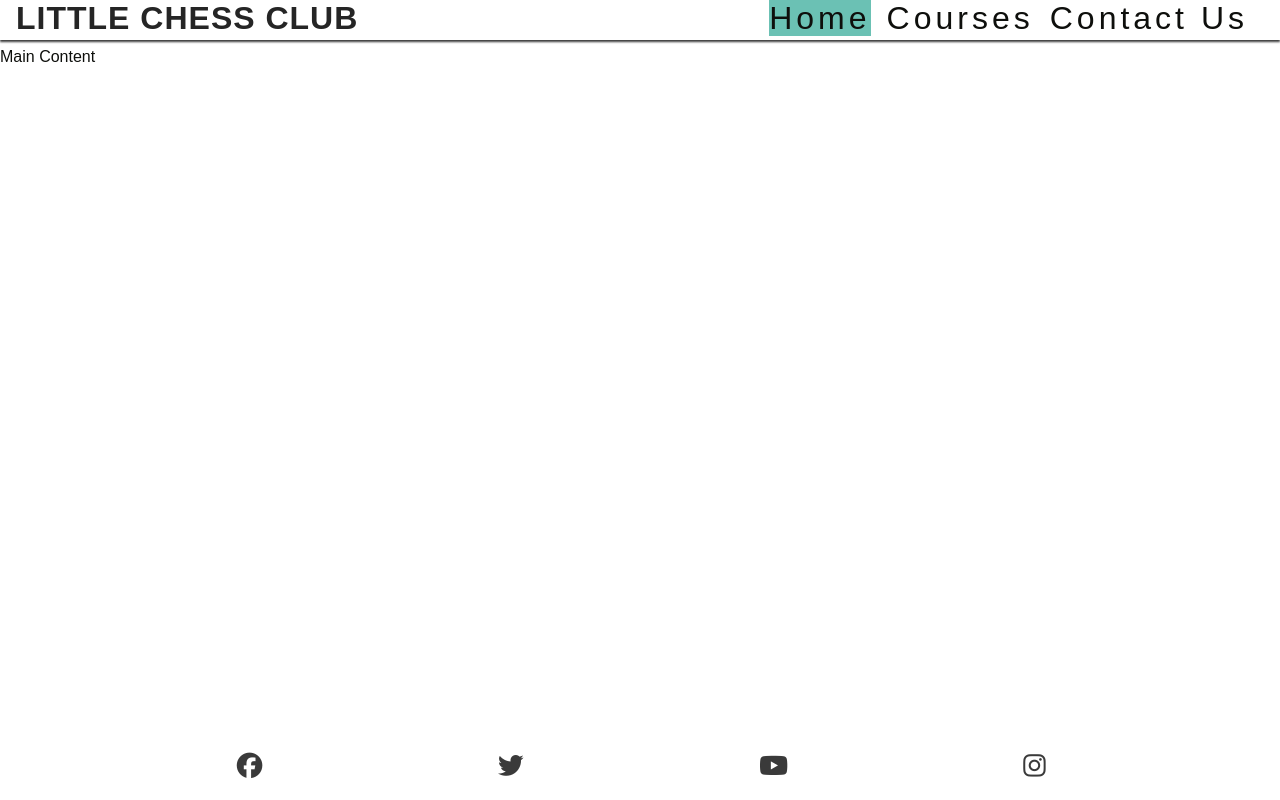
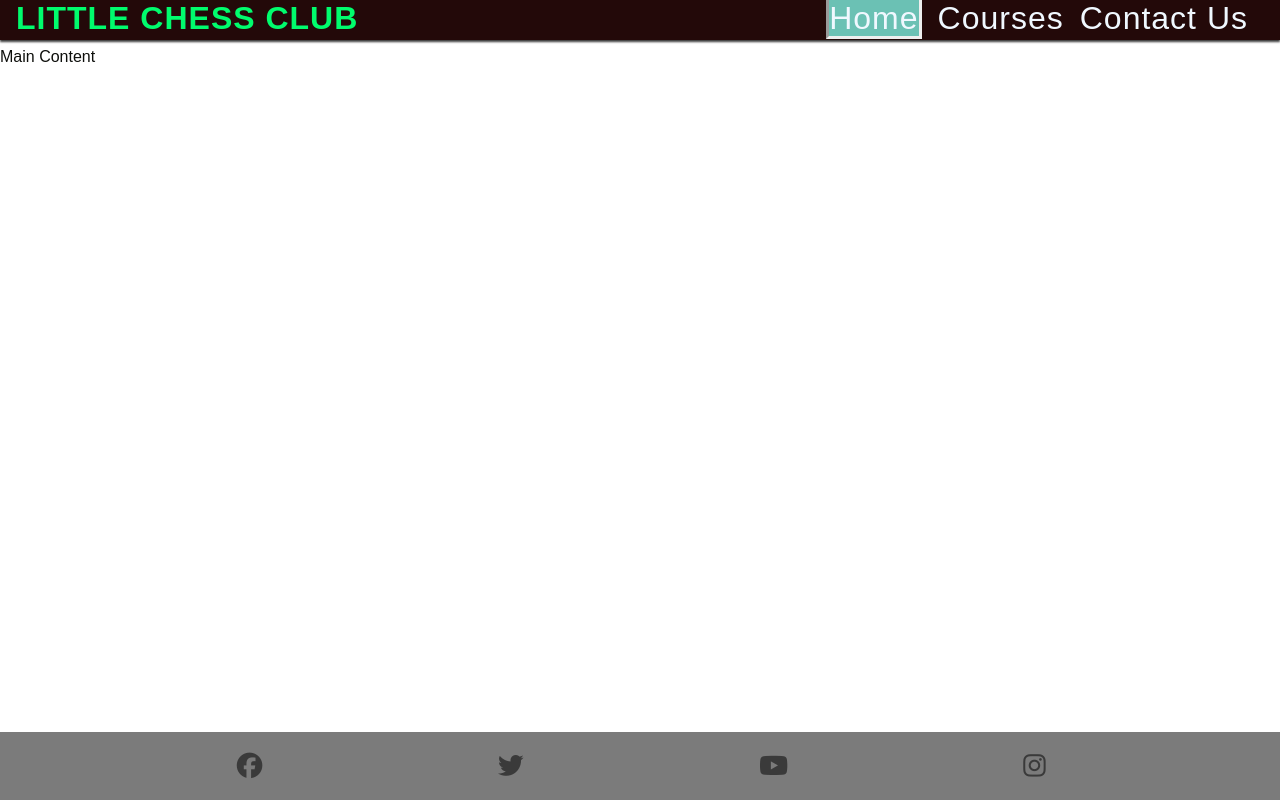
Before and after one commit to AbdurRahimB/Chess-Club, a plain HTML site: page index.html in a window 1280 px wide. Drawn offline with Linux system fonts and the light colour scheme; a web font is replaced by a local one.

Commit message:
Slightly colour adjusted on header and footer of Skeleton of the site.

```diff
--- a/assets/css/style.css
+++ b/assets/css/style.css
@@ -25,13 +25,13 @@ h3 {
     font-family: 'Madimi One', sans-serif;
     text-transform: uppercase;
     letter-spacing: 1px;
-    color: #252525;
+    color: #00fc6d;
 }
 
 /*Header Content*/
 
 header {
-    background-color: #ffffff;
+    background-color: #230909;
     padding: 0 1rem;
     position: fixed;
     z-index: 99;
@@ -49,8 +49,9 @@ header a {
 
 #menu {
     font-size: 200%;
-    letter-spacing: 4px;
+    letter-spacing: 1px;
     list-style-type: none;
+    color: aliceblue;
 }
 
 #menu>li {
@@ -60,7 +61,7 @@ header a {
 /* Navbar styles with dropdown toggle */
 nav {
     position: absolute;
-    background-color: #ffffff;
+    background-color: #230909;
     width: 100%;
     left: 0;
     padding: 0 1rem;
@@ -71,6 +72,7 @@ nav {
 
 .nav-toggle-label {
     font-size: 2rem;
+    color: aliceblue;
 }
 
 /* Nav toggle */
@@ -111,6 +113,7 @@ main {
 
     .active {
         background-color: #6bc1b4;
+        border-style: inset;
     }
 }
 
@@ -140,16 +143,19 @@ main {
 /* Media query: desktop and larger (992px and up) */
 @media screen and (min-width: 992px) {
     #menu a:hover {
-        border-radius: 10px;
+       border-style: inset;
         background-color: #6bc1b4;
         color: aliceblue;
-        padding: 5px;
         box-shadow: #7b7b7b 0px 2px 0px 0px;
     }
 
 }
 
 /*Footer Content*/
+#footer {
+background-color: #7b7b7b;
+}
+
 #social-networks {
     text-align: center;
     padding: 20px 0;
--- a/index.html
+++ b/index.html
@@ -48,6 +48,7 @@
 
     <!-- Footer -->
     <footer>
+        <section id="footer">
             <ul id="social-networks">
                 <li><a href="https://www.facebook.com/" target="_blank" rel="noopener"
                         aria-label="Visit our facebook page in a new tab"><i class="fa-brands fa-facebook"></i></a></li>
@@ -56,8 +57,10 @@
                 <li><a href="https://www.youtube.com/" target="_blank" rel="noopener"
                         aria-label="Visit our Youtube page in a new tab"><i class="fa-brands fa-youtube"></i></a></li>
                 <li><a href="https://www.instagram.com/" target="_blank" rel="noopener"
-                    aria-label="Visit our instagram page in a new tab"><i class="fa-brands fa-instagram"></i></a></li>
+                        aria-label="Visit our instagram page in a new tab"><i class="fa-brands fa-instagram"></i></a>
+                </li>
             </ul>
+        </section>
     </footer>
 
     <!-- font awesome code-->
```
Lines whose indentation alone changed are shown as unchanged.
